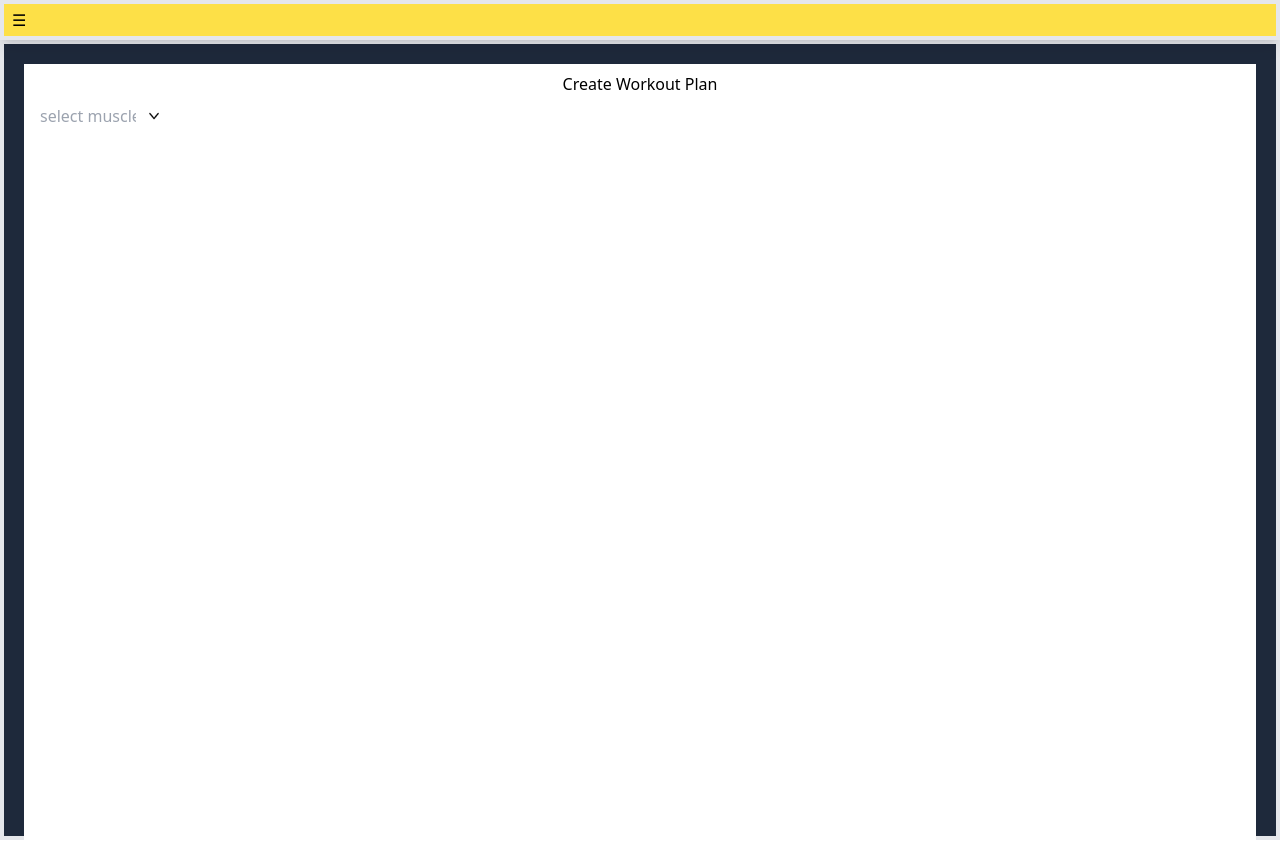
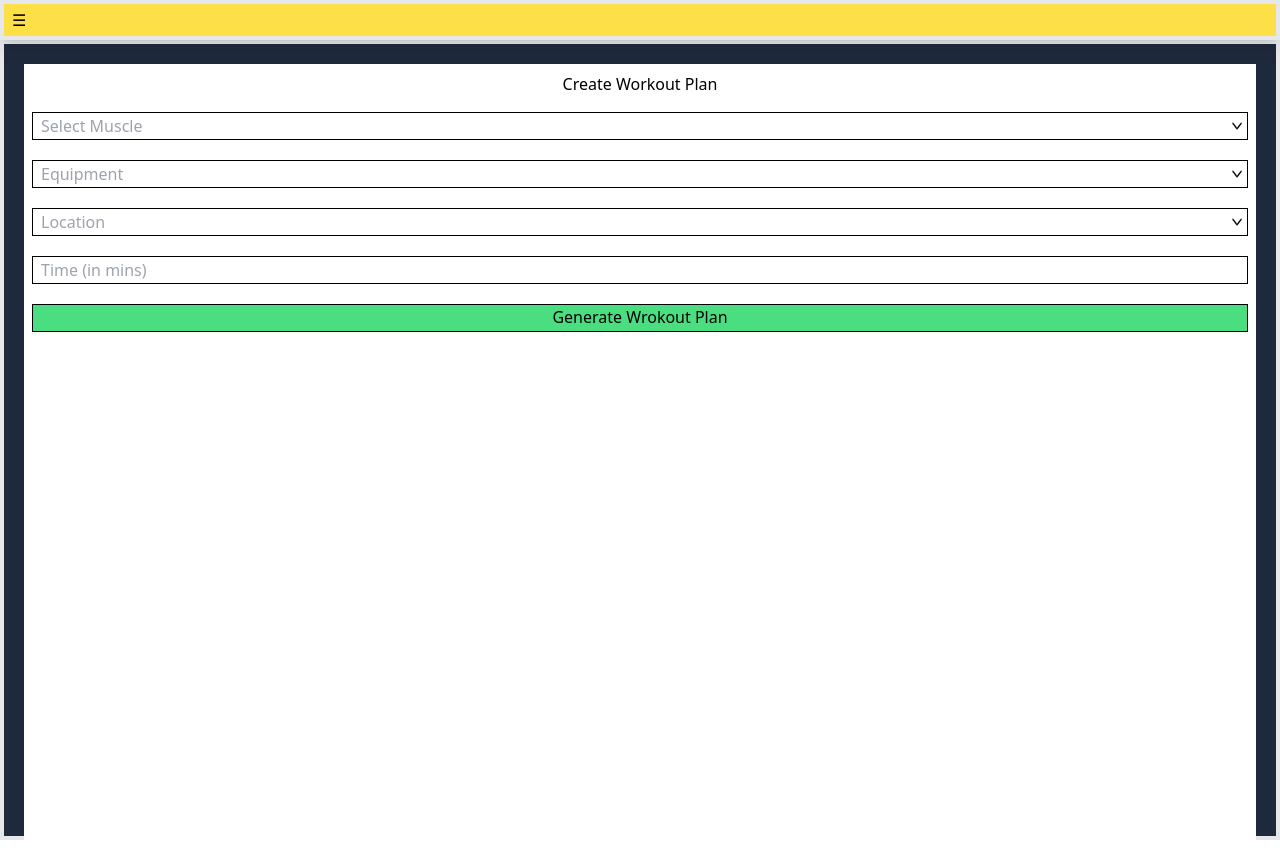
Before and after one commit to shreyash2628/FitGIF, a React (Create React App) app in the folder fitgif/: page /workoutPlan in a window 1280 px wide. Built offline with nearby package versions, Linux system fonts and the light colour scheme.

Commit message:
Generate Workout UI implemented

```diff
--- /dev/null
+++ b/fitgif/src/Components/DropDowns/EquipmentDropDown.jsx
@@ -0,0 +1,22 @@
+import React from 'react'
+
+const EquipmentDropDown = ({setSelectedEquipment,setShowEquipmentDropDown}) => {
+    return (
+        <div className='flex flex-col h-auto bg-slate-200 border border-black w-full overflow-y-auto' onClick={()=>{
+            setShowEquipmentDropDown(false);
+        }}>
+            <button className='flex justify-start border border-black w-full pl-1' onClick={()=>{setSelectedEquipment('Bench')}}>
+                Bench
+            </button>
+            <button className='flex justify-start border border-black w-full pl-1' onClick={()=>{setSelectedEquipment('Dumbbells')}}>
+                Dumbbells
+            </button>
+            <button className='flex justify-start border border-black w-full pl-1' onClick={()=>{setSelectedEquipment('Rope')}}>
+                Rope
+            </button>
+
+        </div>
+    )
+}
+
+export default EquipmentDropDown;
--- /dev/null
+++ b/fitgif/src/Components/DropDowns/LocationDropDown.jsx
@@ -0,0 +1,17 @@
+import React from 'react'
+
+const LocationDropDown = ({setSelectedLocation,setShowLocation}) => {
+  return (
+    <div className='flex flex-col h-15 bg-slate-200 border border-black w-full overflow-y-auto' onClick={() => setShowLocation(false)}>
+      <button className='flex justify-start border border-black w-full pl-1' onClick={() => setSelectedLocation('Home')}>
+        Home
+      </button>
+      <button className='flex justify-start border border-black w-full pl-1' onClick={() => setSelectedLocation('Gym')}>
+        Gym
+      </button>
+
+    </div>
+  )
+}
+
+export default LocationDropDown;
--- /dev/null
+++ b/fitgif/src/Components/DropDowns/MuscleGroupDropDown.jsx
@@ -0,0 +1,32 @@
+import React from 'react'
+
+const MuscleGroupDropDown = ({ setSelectedMuscle, setShowMuscleDropDown }) => {
+    return (
+        <div className='flex flex-col h-24 bg-slate-200 border border-black w-full overflow-y-auto' onClick={() => setShowMuscleDropDown(false)}>
+            <button className='flex justify-start border border-black w-full pl-1' onClick={() => setSelectedMuscle('Chest')}>
+                Chest
+            </button>
+            <button className='flex justify-start border border-black w-full pl-1' onClick={() => setSelectedMuscle('Triceps')}>
+                Triceps
+            </button>
+            <button className='flex justify-start border border-black w-full pl-1' onClick={() => setSelectedMuscle('Back')}>
+                Back
+            </button>
+            <button className='flex justify-start border border-black w-full pl-1' onClick={() => setSelectedMuscle('Biceps')}>
+                Biceps
+            </button>
+            <button className='flex justify-start border border-black w-full pl-1' onClick={() => setSelectedMuscle('Shoulder')}>
+                Shoulder
+            </button>
+            <button className='flex justify-start border border-black w-full pl-1' onClick={() => setSelectedMuscle('Legs')}>
+                Legs
+            </button>
+            <button className='flex justify-start border border-black w-full pl-1' onClick={() => setSelectedMuscle('Abs')}>
+                Abs
+            </button>
+
+        </div>
+    )
+}
+
+export default MuscleGroupDropDown;
--- a/fitgif/src/Components/WorkoutPlan.jsx
+++ b/fitgif/src/Components/WorkoutPlan.jsx
@@ -1,27 +1,94 @@
 import React, { useState } from 'react';
 import downicon from '../Assets/down.png';
+import MuscleGroupDropDown from './DropDowns/MuscleGroupDropDown';
+import EquipmentDropDown from './DropDowns/EquipmentDropDown';
+import LocationDropDown from './DropDowns/LocationDropDown';
+
 
 const WorkoutPlan = () => {
-    const[showMuscleDropDown,setShowMuscleDropDown] = useState(false);
+    const [showMuscleDropDown, setShowMuscleDropDown] = useState(false);
+    const [showEquipmentDropDown, setShowEquipmentDropDown] = useState(false);
+    const [showLocation, setShowLocation] = useState(false);
 
-    const handleOnDownArrowClickForSelectMuscle = ()=>{
-        console.log("hi");
-    }
+    const[selectedMuscle,setSelectedMuscle] = useState('');
+    const[selectedLocation,setSelectedLocation] = useState('');
+    const[selectedEquipment,setSelectedEquipment] = useState('');
 
-  return (
-    <div className='p-5 border border-4 w-screen h-screen bg-slate-800'>
+
+
+
+    const handleOnDownArrowClickForSelectMuscle = () => {
+        setShowMuscleDropDown(!showMuscleDropDown);
+    };
+
+    const handleOnDownArrowClickForEquipment = () => {
+        setShowEquipmentDropDown(!showEquipmentDropDown);
+    };
+
+    const handleOnDownArrowClickForLocation = () => {
+        setShowLocation(!showLocation);
+    };
+
+    const handleGenerateWorkoutPlan = () => {
+        // setShowTime(!showTime);
+    };
+
+    return (
+        <div className='p-5 border border-4 w-screen h-screen bg-slate-800'>
             <div className='bg-white h-screen flex flex-col'>
-                <h1 className='flex justify-center pt-2'>Create Workout Plan</h1>
+                <h1 className='flex justify-center pt-2 pb-2'>Create Workout Plan</h1>
 
-               <div className='bg-white w-56 h-6 m-2 flex flex-row'>
-                        <input className=' px-2 w-28 ' placeholder='select muscle'>
+                <div className='bg-white w-auto h-auto m-2 flex flex-col  '>
+                    {/* select muscle  */}
+                    <div className='flex flex-row border border-black bg-red-400  h-7'>
+                        <input className=' px-2 w-full ' placeholder='Select Muscle' value={selectedMuscle}>
                         </input>
                         <img src={downicon} className='w-5  bg-white' alt="" onClick={handleOnDownArrowClickForSelectMuscle} />
-               </div>
+                    </div>
+
+                    {
+                        showMuscleDropDown ? <MuscleGroupDropDown setSelectedMuscle={setSelectedMuscle} setShowMuscleDropDown={setShowMuscleDropDown}/> : <></>
+                    }
+
+
+                    {/* Equipment */}
+
+                    <div className='flex flex-row border border-black bg-red-400 mt-5 h-7'>
+                        <input className=' px-2 w-full ' placeholder='Equipment' value={selectedEquipment}>
+                        </input>
+                        <img src={downicon} className='w-5  bg-white' alt="" onClick={handleOnDownArrowClickForEquipment} />
+                    </div>
+                    {
+                        showEquipmentDropDown?<EquipmentDropDown setSelectedEquipment={setSelectedEquipment} setShowEquipmentDropDown={setShowEquipmentDropDown}/>:<></>
+                    }
+
+                    {/* Location */}
+
+                    <div className='flex flex-row border  border-black  mt-5 h-7'>
+                        <input className=' px-2 w-full ' placeholder='Location' value={selectedLocation}>
+                        </input>
+                        <img src={downicon} className='w-5  bg-white' alt="" onClick={handleOnDownArrowClickForLocation} />
+                    </div>
+
+                    {
+                        showLocation?<LocationDropDown setSelectedLocation={setSelectedLocation} setShowLocation={setShowLocation}/>:<></>
+                    }
+                    {/* Time */}
+
+                    <div className='flex flex-row border border-black bg-red-400 mt-5 h-7'>
+                        <input className=' px-2 w-full ' placeholder='Time (in mins)'>
+                        </input>
+                    </div>
+
+                    <button className='flex border border-black bg-green-400 mt-5 h-7 justify-center '>
+                        Generate Wrokout Plan
+                    </button>
+
+                </div>
 
             </div>
-    </div>
-  )
+        </div>
+    )
 }
 
 export default WorkoutPlan;
```
